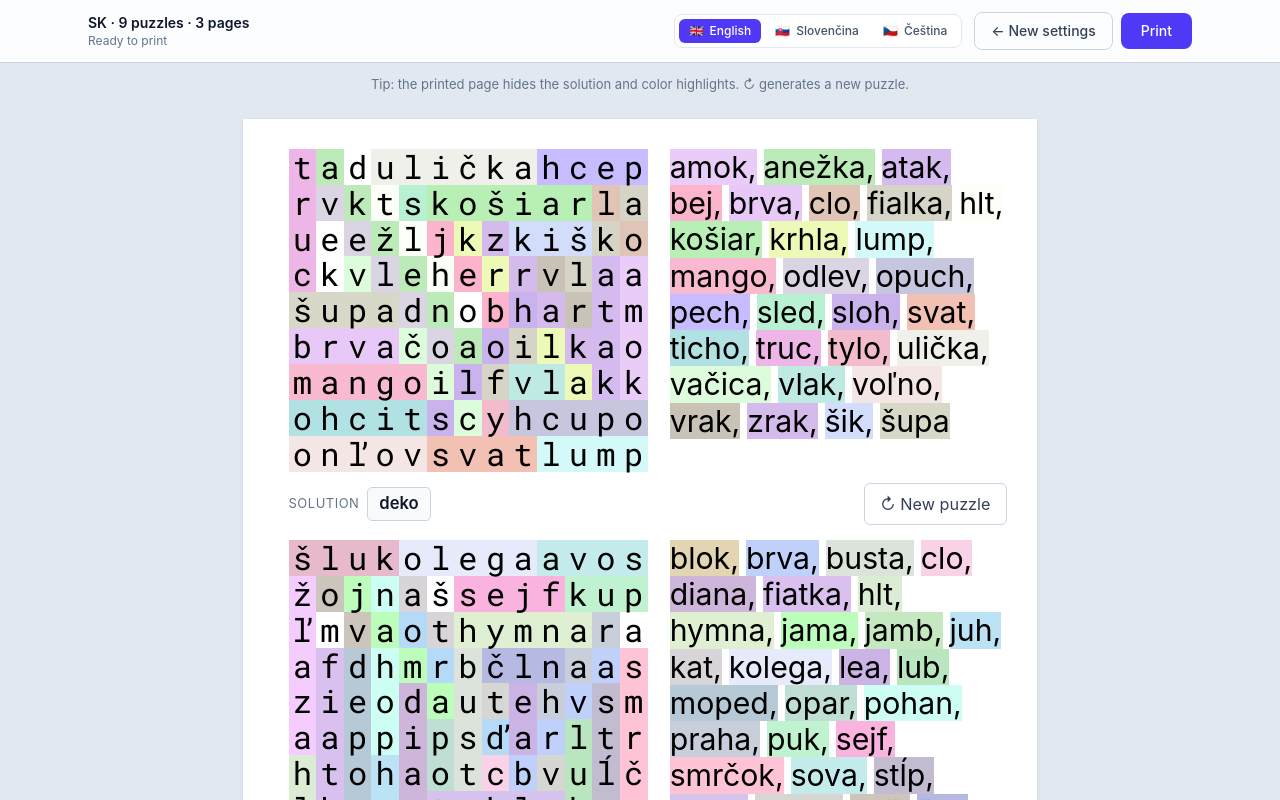
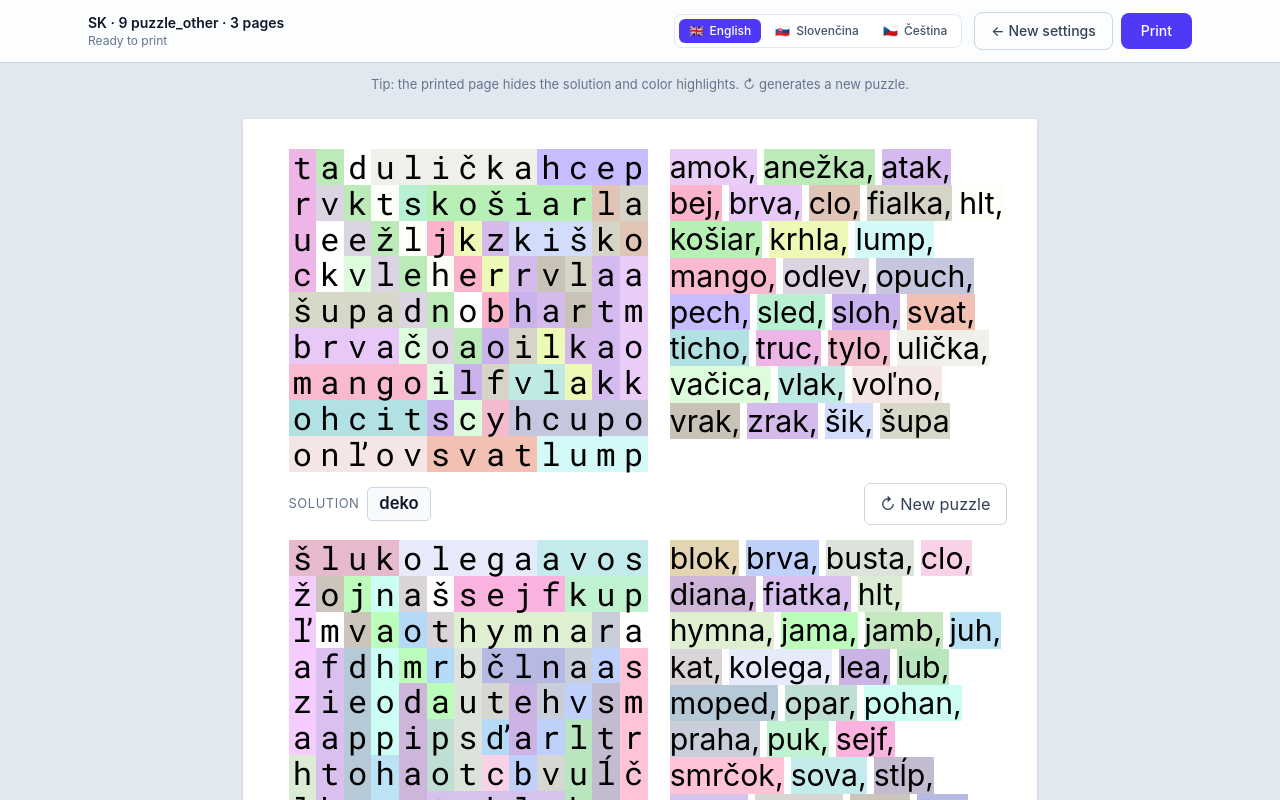
Before and after one commit to JakubBlunar/word-search-generator, a Next.js app: page /generate in a window 1280 px wide. Shown: the top 800 px of the page. Built offline with nearby package versions, Linux system fonts and the light colour scheme.

Commit message:
fix eslint and declenations

```diff
--- a/app/configure/page.tsx
+++ b/app/configure/page.tsx
@@ -75,18 +75,14 @@ function ConfigureApp() {
             </span>
           </Link>
           <div className="flex items-center gap-3">
-            <span className="text-sm text-slate-500">
-              {t('step')}
-            </span>
+            <span className="text-sm text-slate-500">{t('step')}</span>
             <LangSwitcher />
           </div>
         </div>
       </header>
 
       <section className="mx-auto max-w-3xl px-6 py-10">
-        <h1 className="text-2xl font-bold tracking-tight">
-          {t('cfg_title')}
-        </h1>
+        <h1 className="text-2xl font-bold tracking-tight">{t('cfg_title')}</h1>
         <p className="mt-2 text-sm text-slate-600">
           {t('cfg_note', {
             n: 3,
@@ -116,9 +112,9 @@ function ConfigureApp() {
                     className="sr-only"
                   />
                   <span className="grid h-5 place-items-center leading-none">
-                      {LANGUAGE_FLAG[code]}
-                    </span>
-                    <span className="leading-none">{t(`lang_${code}`)}</span>
+                    {LANGUAGE_FLAG[code]}
+                  </span>
+                  <span className="leading-none">{t(`lang_${code}`)}</span>
                 </label>
               ))}
             </div>
@@ -134,7 +130,12 @@ function ConfigureApp() {
                   many: 'page_interval',
                   other: 'page_other',
                 })}{' '}
-                · {pages * 3} {t(pages * 3 === 1 ? 'puzzle_s' : 'puzzle_p')}
+                · {pages * 3}{' '}
+                {plural(uiLang, pages * 3, {
+                  one: 'puzzle_one',
+                  many: 'puzzle_interval',
+                  other: 'puzzle_other',
+                })}
               </span>
             </div>
             <input
@@ -154,8 +155,8 @@ function ConfigureApp() {
           <fieldset className="grid gap-6 sm:grid-cols-2">
             <div>
               <legend className="mb-3 font-medium">
-                {t('word_length')}:{' '}
-                {minLength}–{Math.max(maxLength, minLength)} {t('letters')}
+                {t('word_length')}: {minLength}–{Math.max(maxLength, minLength)}{' '}
+                {t('letters')}
               </legend>
               <div className="space-y-4">
                 <label className="block text-xs text-slate-600">
--- a/app/generate/page.tsx
+++ b/app/generate/page.tsx
@@ -146,7 +146,11 @@ function GenerateApp() {
         <div className="mx-auto flex max-w-6xl flex-wrap items-center justify-between gap-3 px-6 py-3">
           <div>
             <p className="text-sm font-semibold text-slate-900">
-              {params.lang.toUpperCase()} · {total} {t('puzzle_p')} · {pages}{' '}
+              {params.lang.toUpperCase()} · {total} {plural(uiLang, total, {
+                  one: 'puzzle_one',
+                  many: 'puzzle_interval',
+                  other: 'puzzle_other',
+                })} · {pages}{' '}
               {plural(uiLang, pages, {
                 one: 'page_one',
                 many: 'page_interval',
--- a/eslint.config.js
+++ b/eslint.config.js
@@ -1,8 +1,6 @@
 import js from '@eslint/js'
 import tseslint from 'typescript-eslint'
 import reactHooks from 'eslint-plugin-react-hooks'
-import globals from 'globals'
-import globals from 'globals'
 import globals from 'globals'
 
 export default tseslint.config(
--- a/lib/i18n.ts
+++ b/lib/i18n.ts
@@ -127,10 +127,11 @@ const sk: Dict = {
   language: 'Jazyk',
   pages: 'Strany',
   page_one: 'strana',
-  page_interval: '(2-4) strany;',
+  page_interval: 'strany',
   page_other: 'strán',
-  puzzle_s: 'osemsmerovka',
-  puzzle_p: 'osemsmeroviek',
+  puzzle_one: 'osemsmerovka',
+  puzzle_interval: 'osemsmerovky',
+  puzzle_other: 'osemsmeroviek',
   word_length: 'Dĺžka slov',
   letters: 'písmen',
   min: 'Min',
@@ -196,10 +197,11 @@ const cz: Dict = {
   language: 'Jazyk',
   pages: 'Strany',
   page_one: 'strana',
-  page_interval: '(2-4) strany;',
+  page_interval: 'strany',
   page_other: 'stran',
-  puzzle_s: 'osmisměrka',
-  puzzle_p: 'osmisměrek',
+  puzzle_one: 'osmisměrka',
+  puzzle_interval: 'osmisměrky',
+  puzzle_other: 'osmisměrek',
   word_length: 'Délka slov',
   letters: 'písmen',
   min: 'Min',
```
